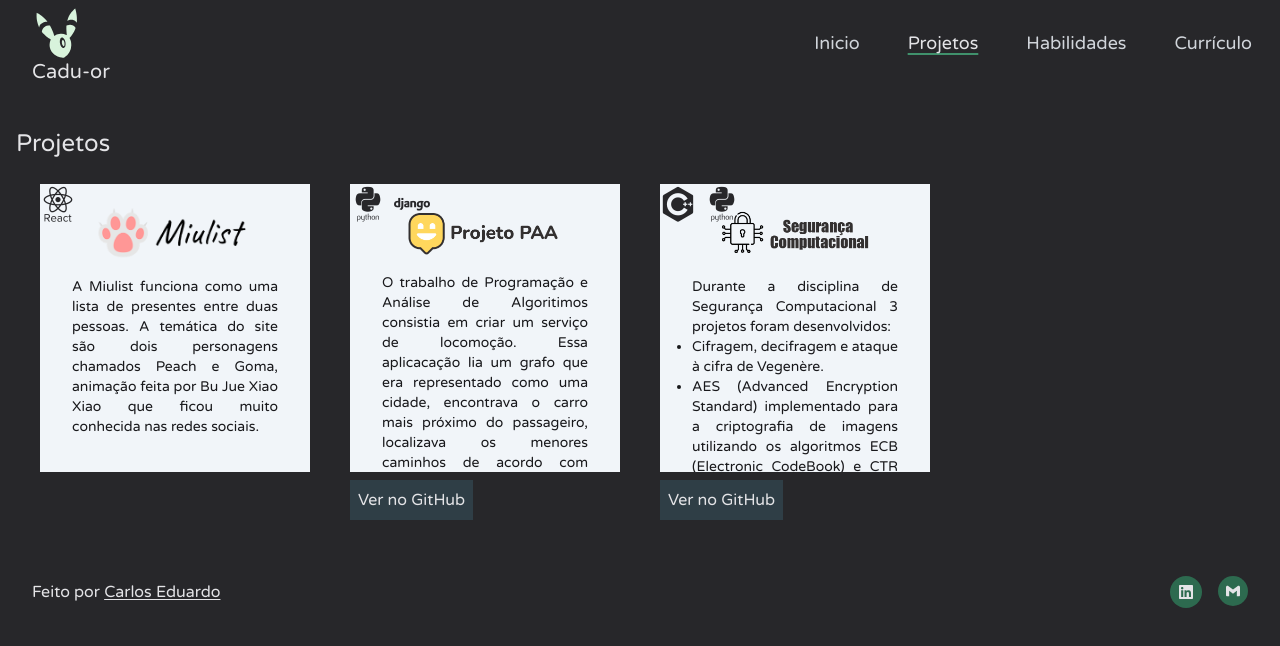
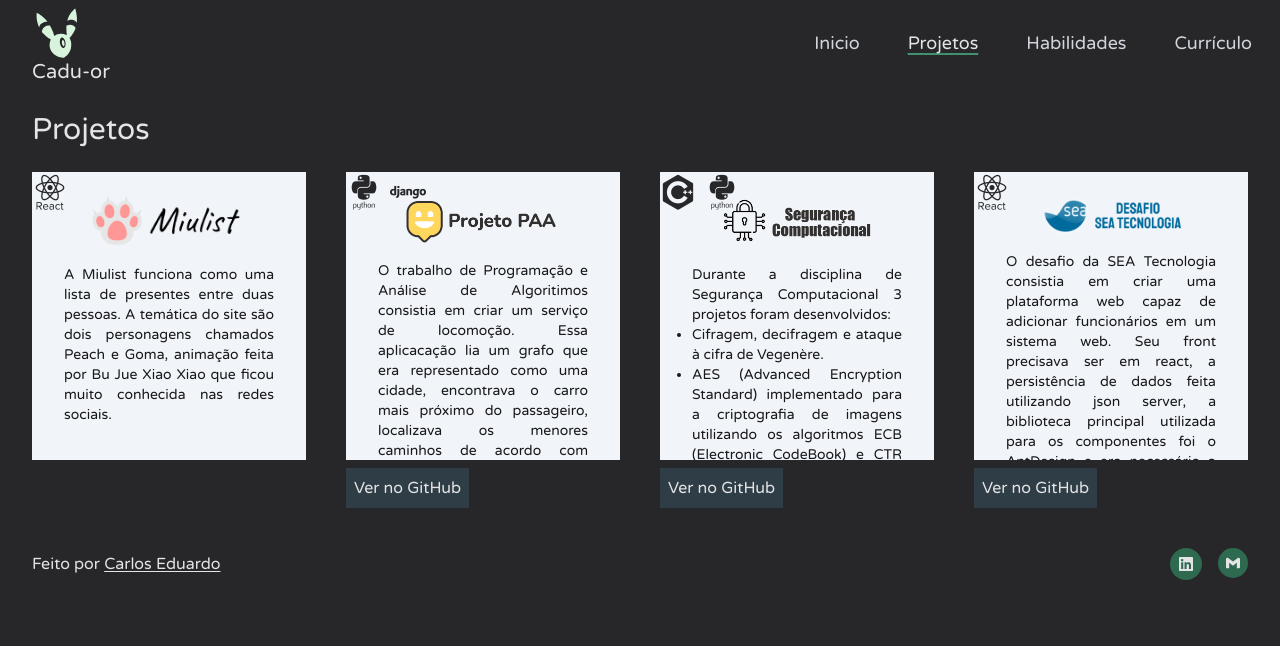
Before and after one commit to Cadu-or/Portfolio, a React (Vite) app: page /projetos in a window 1280 px wide. Shown: the top 646 px of the page. Built offline with nearby package versions, Linux system fonts and the light colour scheme.

Commit message:
🍱 Adição de projeto

```diff
--- a/index.html
+++ b/index.html
@@ -9,7 +9,8 @@
     <link rel="preconnect" href="https://fonts.googleapis.com">
     <link rel="preconnect" href="https://fonts.gstatic.com" crossorigin>
     <link href="https://fonts.googleapis.com/css2?family=Source+Code+Pro&display=swap" rel="stylesheet">
-    <link rel="stylesheet" href="https://cdn.jsdelivr.net/gh/devicons/devicon@v2.15.1/devicon.min.css">
+    <link rel="stylesheet" type='text/css' href="https://cdn.jsdelivr.net/gh/devicons/devicon@latest/devicon.min.css" />
+    <link rel="stylesheet" href="devicon.min.css">
     <meta name="viewport" content="width=device-width, initial-scale=1.0" />
     <title>Portfolio</title>
   </head>
--- a/package.json
+++ b/package.json
@@ -11,6 +11,7 @@
   "dependencies": {
     "@headlessui/react": "^2.0.4",
     "axios": "^0.27.2",
+    "devicon": "^2.16.0",
     "framer-motion": "^9.0.7",
     "phosphor-react": "^1.4.1",
     "react": "^18.2.0",
--- a/src/components/ListProjetos.tsx
+++ b/src/components/ListProjetos.tsx
@@ -4,6 +4,7 @@ import { ProjetoCard } from "./ProjetoCard";
 
 import Miulist from "../assets/miulist/Miulist.png";
 import TrabalhoPAA from "../assets/projetopaa/TrabalhoPAA.png";
+import SeaTecnlogia from "../assets/SeaTecnologia.png";
 import SegurancaComputacional from "../assets/seguranca/SegurancaComputacional.png";
 
 interface ProjetoProps {
@@ -13,9 +14,9 @@ interface ProjetoProps {
 export function ListProjetos() {
   const [openModal, setOpenModal] = useState(0);
   return (
-    <div className="mt-28 p-4 text-2xl">
+    <div className="mt-28 px-8 text-3xl">
       Projetos
-      <div className="grid grid-cols-1 gap-10 p-6 md:grid-cols-2 lg:grid-cols-4">
+      <div className="grid grid-cols-1 gap-10 py-6 md:grid-cols-2 lg:grid-cols-4">
         <div>
           <button onClick={() => setOpenModal(1)}>
             <ProjetoCard
@@ -91,6 +92,29 @@ export function ListProjetos() {
           </a>
         </div>
         <ModalProjects open={openModal} onClose={() => setOpenModal(0)} />
+        <div>
+          <div>
+            <ProjetoCard
+              logo={SeaTecnlogia}
+              ferramentas={["devicon-react-original-wordmark"]}
+            >
+              <span className="px-4 text-justify text-sm">
+                O desafio da SEA Tecnologia consistia em criar uma plataforma
+                web capaz de adicionar funcionários em um sistema web. Seu front
+                precisava ser em react, a persistência de dados feita utilizando
+                json server, a biblioteca principal utilizada para os
+                componentes foi o AntDesign e era necessário a utilização de
+                Redux. O desafio foi concluído com sucesso e trabalhei 6 meses
+                na SEA Tecnologia como desenvolvedor front-end.
+              </span>
+            </ProjetoCard>
+          </div>
+          <a href="https://github.com/Cadu-or/seatec" target={"_blank"}>
+            <button className="mt-2 bg-mgreen-90 p-2 text-base">
+              Ver no GitHub
+            </button>
+          </a>
+        </div>
       </div>
     </div>
   );
```
Also changed, not shown: src/assets/SeaTecnologia.png (added), 1 other file (tests, documents, lock files or other folders).
